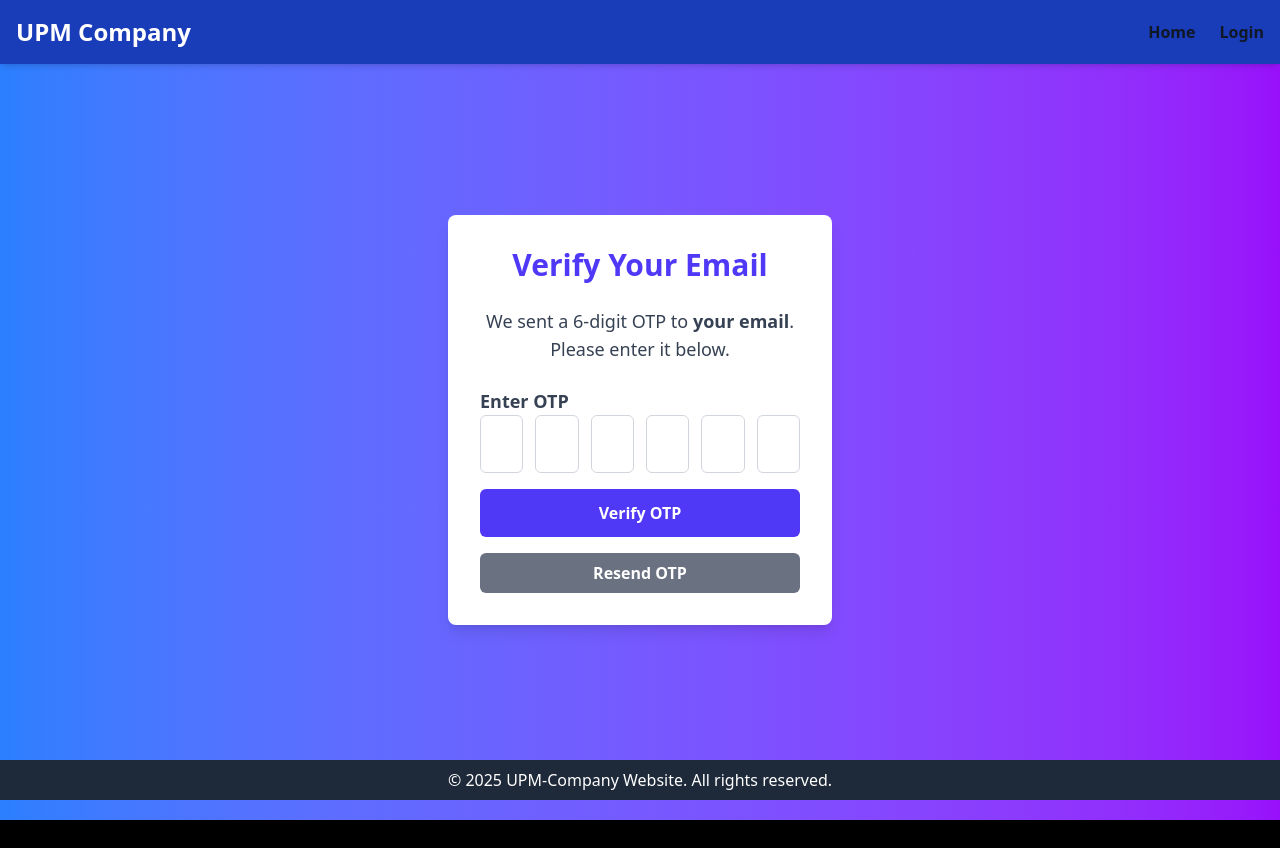
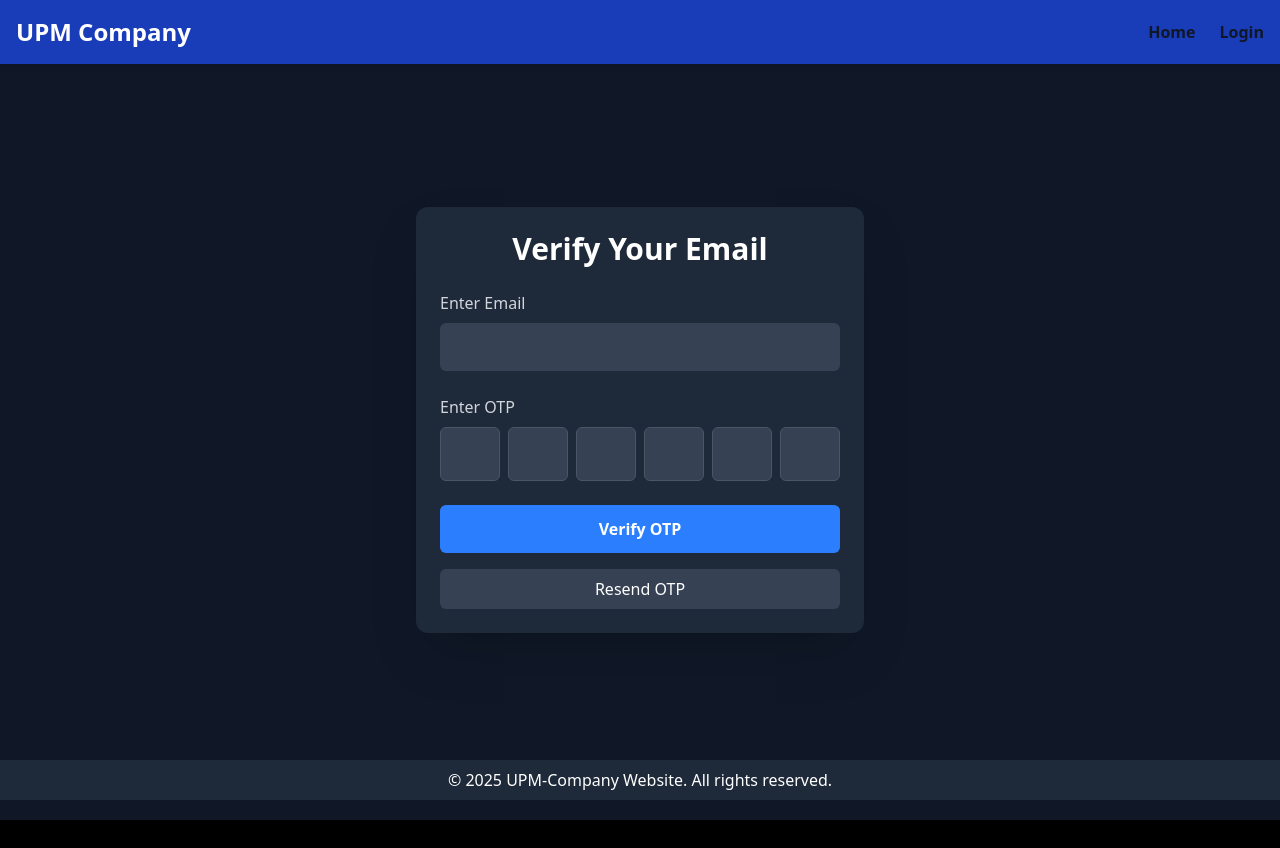
Before and after one commit to mnihadc/UPM-Company, a React (Vite) app in the folder frontend/: page /email-verify in a window 1280 px wide. Built offline with nearby package versions, Linux system fonts and the light colour scheme.

Commit message:
Email verify and otp correct it and make it reponsive pages

```diff
--- a/frontend/src/Components/EmailVerify.jsx
+++ b/frontend/src/Components/EmailVerify.jsx
@@ -1,56 +1,78 @@
-import { useState, useEffect } from "react";
+import { useState, useRef } from "react";
 import axios from "axios";
 import Swal from "sweetalert2";
 import { useNavigate } from "react-router-dom";
 
 const EmailVerify = () => {
+  const [email, setEmail] = useState("");
   const [otp, setOtp] = useState(new Array(6).fill(""));
   const [error, setError] = useState("");
   const [loading, setLoading] = useState(false);
-  const [success, setSuccess] = useState(false);
-  const [email, setEmail] = useState("");
   const [resendLoading, setResendLoading] = useState(false);
   const navigate = useNavigate();
+  const otpInputRefs = useRef([]);
 
-  useEffect(() => {
-    const fetchEmail = async () => {
-      try {
-        const token = document.cookie
-          .split("; ")
-          .find((row) => row.startsWith("authToken="))
-          ?.split("=")[1];
+  // Handle OTP input change and auto-focus
+  const handleOtpChange = (index, value) => {
+    const updatedOtp = [...otp];
+    updatedOtp[index] = value;
+    setOtp(updatedOtp);
 
-        if (!token) {
-          console.error("No auth token found.");
-          return;
-        }
+    if (value && index < 5) {
+      otpInputRefs.current[index + 1].focus();
+    }
+  };
 
-        const response = await axios.get("/api/auth/email-verify", {
-          headers: { Authorization: `Bearer ${token}` },
-        });
+  // Handle OTP submission
+  const handleSubmit = async (e) => {
+    e.preventDefault();
+    if (otp.some((digit) => !digit)) {
+      setError("Please enter a valid 6-digit OTP.");
+      return;
+    }
+    setLoading(true);
 
-        setEmail(response.data.email);
-      } catch (error) {
-        console.error("Error fetching email:", error.response?.data || error);
-      }
-    };
+    try {
+      const response = await axios.post("/api/auth/verify-email", {
+        email, // Include email
+        otp: otp.join(""),
+      });
 
-    fetchEmail();
-  }, []);
+      Swal.fire({
+        title: "Success!",
+        text: "Email verified successfully!",
+        icon: "success",
+        confirmButtonText: "OK",
+      });
+      navigate("/login");
+    } catch (error) {
+      setError(error.response?.data?.message || "Invalid OTP. Try again.");
+      Swal.fire({
+        title: "Error!",
+        text: "Invalid OTP. Please try again.",
+        icon: "error",
+        confirmButtonText: "OK",
+      });
+    } finally {
+      setLoading(false);
+    }
+  };
 
+  // Handle OTP resend
   const handleResendOtp = async () => {
+    if (!email) {
+      Swal.fire({
+        title: "Error!",
+        text: "Please enter your email to resend OTP.",
+        icon: "error",
+        confirmButtonText: "OK",
+      });
+      return;
+    }
+
     setResendLoading(true);
     try {
-      const token = document.cookie
-        .split("; ")
-        .find((row) => row.startsWith("authToken="))
-        ?.split("=")[1];
-
-      const response = await axios.post(
-        "/api/auth/resend-otp",
-        {},
-        { headers: { Authorization: `Bearer ${token}` } }
-      );
+      const response = await axios.post("/api/auth/resend-otp", { email });
 
       Swal.fire({
         title: "OTP Sent!",
@@ -70,117 +92,62 @@
     }
   };
 
-  const handleSubmit = async (e) => {
-    e.preventDefault();
-    if (otp.length !== 6) {
-      setError("Please enter a valid 6-digit OTP.");
-      return;
-    }
-    setLoading(true);
-
-    try {
-      const token = document.cookie
-        .split("; ")
-        .find((row) => row.startsWith("authToken="))
-        ?.split("=")[1];
-
-      const response = await axios.post("/api/auth/verify-email", {
-        otp: otp.join(""),
-        token,
-      });
-
-      if (response.data.message.includes("Email verified successfully")) {
-        setSuccess(true);
-        setError("");
-        Swal.fire({
-          title: "Success!",
-          text: "Email verified successfully!",
-          icon: "success",
-          confirmButtonText: "OK",
-        });
-        navigate("/login"); // redirect to login page
-      } else {
-        setError("Invalid OTP. Please try again.");
-        Swal.fire({
-          title: "Error!",
-          text: "Invalid OTP. Please try again.",
-          icon: "error",
-          confirmButtonText: "OK",
-        });
-      }
-    } catch (error) {
-      setError("Error while verifying OTP. Please try again.", error);
-      Swal.fire({
-        title: "Error!",
-        text: "There was an error while verifying the OTP.",
-        icon: "error",
-        confirmButtonText: "OK",
-      });
-    } finally {
-      setLoading(false);
-    }
-  };
-
   return (
-    <div className="flex justify-center items-center min-h-screen bg-gradient-to-r from-blue-500 to-purple-600 p-4">
-      <div className="bg-white p-6 sm:p-8 rounded-lg shadow-lg w-full max-w-md sm:w-96">
-        <h2 className="text-3xl font-semibold text-center text-indigo-600 mb-6">
+    <div className="flex justify-center items-center min-h-screen bg-gray-900 p-4">
+      <div className="bg-gray-800 p-6 rounded-xl shadow-2xl w-full max-w-md">
+        <h2 className="text-3xl font-bold text-center text-white mb-6">
           Verify Your Email
         </h2>
-        <p className="text-lg text-center text-gray-700 mb-6">
-          We sent a 6-digit OTP to <strong>{email || "your email"}</strong>.
-          Please enter it below.
-        </p>
 
-        {error && (
-          <div className="bg-red-100 text-red-700 p-3 rounded-md mb-4 text-center">
-            {error}
+        <form onSubmit={handleSubmit} className="space-y-6">
+          {/* Email Input */}
+          <div>
+            <label className="block text-gray-300 mb-2">Enter Email</label>
+            <input
+              type="email"
+              className="w-full p-3 bg-gray-700 text-white rounded-md"
+              value={email}
+              onChange={(e) => setEmail(e.target.value)}
+              required
+            />
           </div>
-        )}
-        {success && (
-          <div className="bg-green-100 text-green-700 p-3 rounded-md mb-4 text-center">
-            Email verified successfully!
-          </div>
-        )}
 
-        <form onSubmit={handleSubmit} className="space-y-4">
+          {/* OTP Input Fields */}
           <div>
-            <label className="block text-lg font-semibold text-gray-700">
-              Enter OTP
-            </label>
-            <div className="grid grid-cols-6 gap-3">
-              {Array(6)
-                .fill("")
-                .map((_, index) => (
-                  <input
-                    key={index}
-                    type="text"
-                    maxLength="1"
-                    value={otp[index] || ""}
-                    onChange={(e) => {
-                      const updatedOtp = [...otp];
-                      updatedOtp[index] = e.target.value;
-                      setOtp(updatedOtp);
-                    }}
-                    className="w-full p-4 border border-gray-300 rounded-md focus:outline-none focus:ring-2 focus:ring-indigo-500"
-                  />
-                ))}
+            <label className="block text-gray-300 mb-2">Enter OTP</label>
+            <div className="grid grid-cols-6 gap-2">
+              {otp.map((digit, index) => (
+                <input
+                  key={index}
+                  type="text"
+                  maxLength="1"
+                  value={digit}
+                  onChange={(e) => handleOtpChange(index, e.target.value)}
+                  ref={(el) => (otpInputRefs.current[index] = el)}
+                  className="w-full p-3 text-center text-lg bg-gray-700 text-green-300 border border-gray-600 rounded-md"
+                />
+              ))}
             </div>
           </div>
 
+          {/* Error Message */}
+          {error && <p className="text-red-400 text-center">{error}</p>}
+
+          {/* Verify OTP Button */}
           <button
             type="submit"
             disabled={loading}
-            className="w-full py-3 bg-indigo-600 text-white font-semibold rounded-md hover:bg-indigo-700 transition duration-300 disabled:bg-gray-400"
+            className="w-full py-3 bg-blue-500 text-white font-semibold rounded-md hover:bg-blue-600 transition duration-300"
           >
             {loading ? "Verifying..." : "Verify OTP"}
           </button>
         </form>
 
+        {/* Resend OTP Button */}
         <button
           onClick={handleResendOtp}
           disabled={resendLoading}
-          className="w-full py-2 mt-4 bg-gray-500 text-white font-semibold rounded-md hover:bg-gray-700 transition duration-300 disabled:bg-gray-300"
+          className="w-full py-2 mt-4 bg-gray-700 text-white rounded-md hover:bg-gray-600 transition duration-300"
         >
           {resendLoading ? "Resending OTP..." : "Resend OTP"}
         </button>
--- a/frontend/src/Pages/SignUp.jsx
+++ b/frontend/src/Pages/SignUp.jsx
@@ -28,10 +28,6 @@
 
   const handleChange = (e) => {
     setFormData({ ...formData, [e.target.name]: e.target.value });
-  };
-
-  const handleFileChange = (e) => {
-    setFormData({ ...formData, avatar: e.target.files[0] });
   };
 
   const handleSubmit = async (e) => {
@@ -81,47 +77,21 @@
   };
 
   return (
-    <div className="flex justify-center items-center min-h-screen bg-gradient-to-r from-blue-50 to-purple-50 p-4">
-      <div className="bg-white p-8 rounded-xl shadow-2xl w-full max-w-4xl flex flex-col md:flex-row gap-8 transform transition-all duration-300 hover:shadow-3xl">
-        <div className="flex-1">
+    <div className="min-h-screen bg-gradient-to-br from-gray-900 to-gray-800 flex justify-center items-center p-4 pt-10">
+      <div className="bg-gray-800 p-8 rounded-2xl shadow-2xl w-full max-w-4xl transform transition-all duration-500 hover:scale-105">
         <div className="flex flex-col items-center mb-8">
-            <h2 className="text-4xl font-bold text-[#1E3A8A] text-center mb-4">
+          <h2 className="text-4xl font-bold text-transparent bg-clip-text bg-gradient-to-r from-blue-400 to-purple-400 text-center mb-4">
             Create an Account
           </h2>
-            <p className="text-lg text-[#6B7280] text-center mb-6">
+          <p className="text-lg text-gray-400 text-center mb-6">
             Join us and start your journey today!
           </p>
-            <div className="flex justify-center items-center flex-col text-center mb-6">
-              <img
-                src={
-                  formData.avatar
-                    ? URL.createObjectURL(formData.avatar)
-                    : "https://via.placeholder.com/150"
-                }
-                alt="Profile"
-                className="w-32 h-32 rounded-full object-cover mb-4 border-4 border-[#2563EB]"
-              />
-              <input
-                type="file"
-                name="avatar"
-                accept="image/*"
-                onChange={handleFileChange}
-                className="hidden"
-                id="avatar-upload"
-              />
-              <label
-                htmlFor="avatar-upload"
-                className="cursor-pointer bg-[#2563EB] text-white py-2 px-6 rounded-lg hover:bg-[#1E40AF] transition-all duration-300"
-              >
-                Upload Image
-              </label>
-            </div>
         </div>
 
         <form onSubmit={handleSubmit} className="space-y-6">
           <div className="grid grid-cols-1 md:grid-cols-2 gap-6">
             <div>
-                <label className="block font-semibold text-lg text-[#374151] mb-2">
+              <label className="block font-semibold text-lg text-gray-300 mb-2">
                 Username
               </label>
               <input
@@ -131,11 +101,11 @@
                 value={formData.username}
                 onChange={handleChange}
                 required
-                  className="w-full p-4 border rounded-lg border-gray-300 bg-white focus:outline-none focus:ring-2 focus:ring-[#2563EB] focus:border-transparent transition-all duration-200"
+                className="w-full p-4 border rounded-lg border-gray-700 bg-gray-900 text-gray-300 focus:outline-none focus:ring-2 focus:ring-blue-500 focus:border-transparent transition-all duration-200"
               />
             </div>
             <div>
-                <label className="block font-semibold text-lg text-[#374151] mb-2">
+              <label className="block font-semibold text-lg text-gray-300 mb-2">
                 Age
               </label>
               <input
@@ -145,18 +115,18 @@
                 value={formData.age}
                 onChange={handleChange}
                 required
-                  className="w-full p-4 border rounded-lg border-gray-300 bg-white focus:outline-none focus:ring-2 focus:ring-[#2563EB] focus:border-transparent transition-all duration-200"
+                className="w-full p-4 border rounded-lg border-gray-700 bg-gray-900 text-gray-300 focus:outline-none focus:ring-2 focus:ring-blue-500 focus:border-transparent transition-all duration-200"
               />
             </div>
           </div>
 
           <div className="grid grid-cols-1 md:grid-cols-2 gap-6">
             <div>
-                <label className="block font-semibold text-lg text-[#374151] mb-2">
+              <label className="block font-semibold text-lg text-gray-300 mb-2">
                 Gender
               </label>
               <div className="flex gap-6">
-                  <label className="flex items-center text-[#374151]">
+                <label className="flex items-center text-gray-300">
                   <input
                     type="radio"
                     name="gender"
@@ -167,7 +137,7 @@
                   />
                   <span>Male</span>
                 </label>
-                  <label className="flex items-center text-[#374151]">
+                <label className="flex items-center text-gray-300">
                   <input
                     type="radio"
                     name="gender"
@@ -181,7 +151,7 @@
               </div>
             </div>
             <div>
-                <label className="block font-semibold text-lg text-[#374151] mb-2">
+              <label className="block font-semibold text-lg text-gray-300 mb-2">
                 Phone Number
               </label>
               <input
@@ -191,14 +161,14 @@
                 value={formData.mobile}
                 onChange={handleChange}
                 required
-                  className="w-full p-4 border rounded-lg border-gray-300 bg-white focus:outline-none focus:ring-2 focus:ring-[#2563EB] focus:border-transparent transition-all duration-200"
+                className="w-full p-4 border rounded-lg border-gray-700 bg-gray-900 text-gray-300 focus:outline-none focus:ring-2 focus:ring-blue-500 focus:border-transparent transition-all duration-200"
               />
             </div>
           </div>
 
           <div className="grid grid-cols-1 md:grid-cols-2 gap-6">
             <div>
-                <label className="block font-semibold text-lg text-[#374151] mb-2">
+              <label className="block font-semibold text-lg text-gray-300 mb-2">
                 Email
               </label>
               <input
@@ -208,11 +178,11 @@
                 value={formData.email}
                 onChange={handleChange}
                 required
-                  className="w-full p-4 border rounded-lg border-gray-300 bg-white focus:outline-none focus:ring-2 focus:ring-[#2563EB] focus:border-transparent transition-all duration-200"
+                className="w-full p-4 border rounded-lg border-gray-700 bg-gray-900 text-gray-300 focus:outline-none focus:ring-2 focus:ring-blue-500 focus:border-transparent transition-all duration-200"
               />
             </div>
             <div>
-                <label className="block font-semibold text-lg text-[#374151] mb-2">
+              <label className="block font-semibold text-lg text-gray-300 mb-2">
                 Role
               </label>
               <select
@@ -220,7 +190,7 @@
                 value={formData.role}
                 onChange={handleChange}
                 required
-                  className="w-full p-4 border rounded-lg border-gray-300 bg-white focus:outline-none focus:ring-2 focus:ring-[#2563EB] focus:border-transparent transition-all duration-200"
+                className="w-full p-4 border rounded-lg border-gray-700 bg-gray-900 text-gray-300 focus:outline-none focus:ring-2 focus:ring-blue-500 focus:border-transparent transition-all duration-200"
               >
                 <option value="">Select a Role</option>
                 {roles.map((role, index) => (
@@ -234,7 +204,7 @@
 
           <div className="grid grid-cols-1 md:grid-cols-2 gap-6">
             <div>
-                <label className="block font-semibold text-lg text-[#374151] mb-2">
+              <label className="block font-semibold text-lg text-gray-300 mb-2">
                 Password
               </label>
               <input
@@ -244,11 +214,11 @@
                 value={formData.password}
                 onChange={handleChange}
                 required
-                  className="w-full p-4 border rounded-lg border-gray-300 bg-white focus:outline-none focus:ring-2 focus:ring-[#2563EB] focus:border-transparent transition-all duration-200"
+                className="w-full p-4 border rounded-lg border-gray-700 bg-gray-900 text-gray-300 focus:outline-none focus:ring-2 focus:ring-blue-500 focus:border-transparent transition-all duration-200"
               />
             </div>
             <div>
-                <label className="block font-semibold text-lg text-[#374151] mb-2">
+              <label className="block font-semibold text-lg text-gray-300 mb-2">
                 Confirm Password
               </label>
               <input
@@ -258,14 +228,14 @@
                 value={formData.confirmPassword}
                 onChange={handleChange}
                 required
-                  className="w-full p-4 border rounded-lg border-gray-300 bg-white focus:outline-none focus:ring-2 focus:ring-[#2563EB] focus:border-transparent transition-all duration-200"
+                className="w-full p-4 border rounded-lg border-gray-700 bg-gray-900 text-gray-300 focus:outline-none focus:ring-2 focus:ring-blue-500 focus:border-transparent transition-all duration-200"
               />
             </div>
           </div>
 
           <button
             type="submit"
-              className="w-full py-4 mt-6 bg-gradient-to-r from-[#2563EB] to-[#1E40AF] text-white font-semibold rounded-lg hover:from-[#1E40AF] hover:to-[#2563EB] transition-all duration-300 focus:outline-none focus:ring-2 focus:ring-[#1E3A8A] disabled:opacity-50 disabled:cursor-not-allowed"
+            className="w-full py-4 mt-6 bg-gradient-to-r from-blue-500 to-purple-500 text-white font-semibold rounded-lg hover:from-blue-600 hover:to-purple-600 transition-all duration-300 focus:outline-none focus:ring-2 focus:ring-blue-500 disabled:opacity-50 disabled:cursor-not-allowed"
             disabled={loading}
           >
             {loading ? (
@@ -279,7 +249,6 @@
         </form>
       </div>
     </div>
-    </div>
   );
 };
 
```
Also changed, not shown: 1 other file (tests, documents, lock files or other folders). Lines whose indentation alone changed are shown as unchanged.
